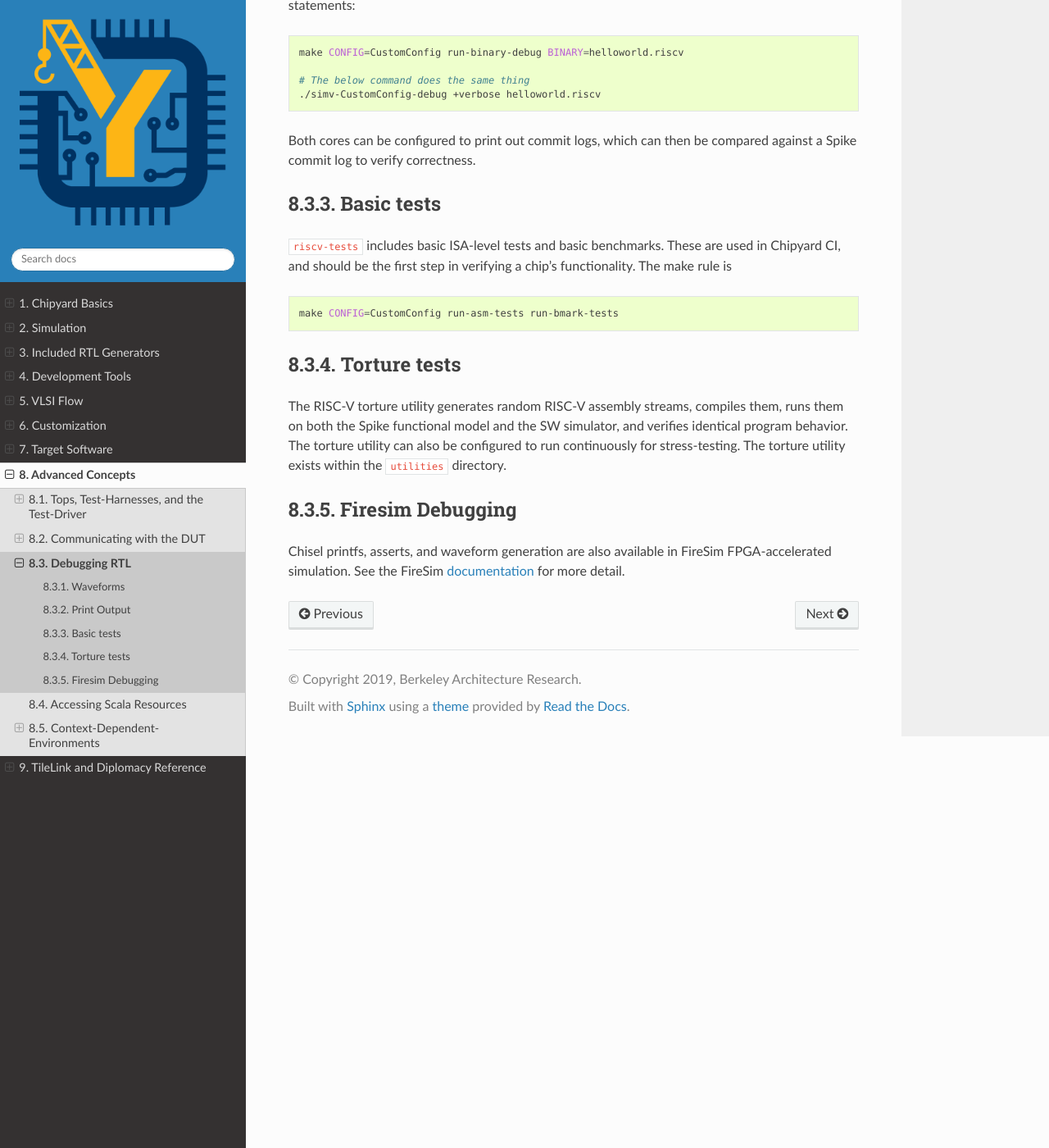
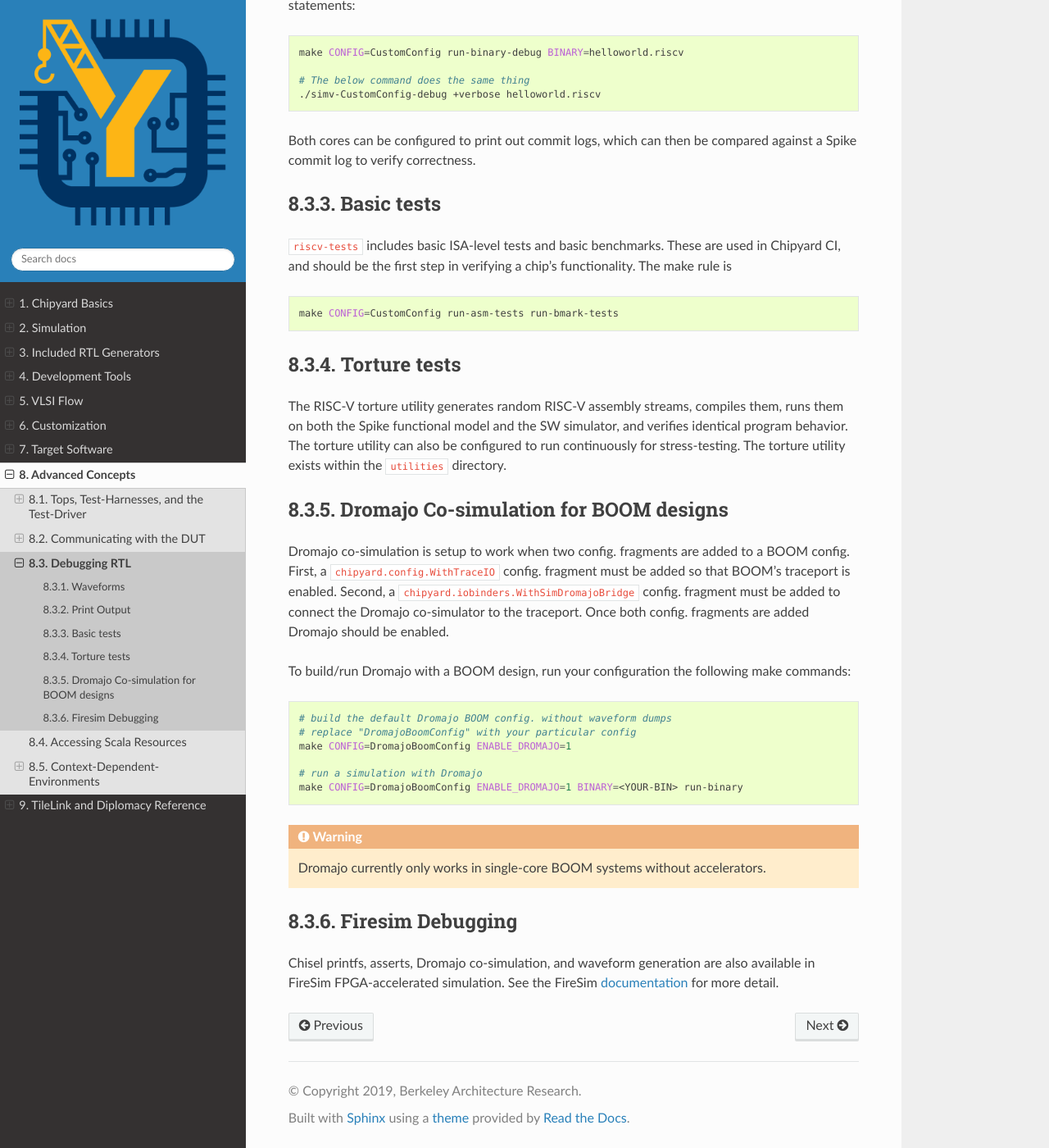
Before and after one commit to ucb-bar/chipyard, a Sphinx documentation site: the page built from docs/Advanced-Concepts/Debugging-RTL.rst, in a window 1280 px wide and 1400 px high, scrolled down 1210 px. Shown: the whole window at 82% size. Built offline with Sphinx 7.4.7 and the Read the Docs theme 2.0.0, drawn with Linux system fonts in a browser that asks for light colours.

Commit message:
[docs] add documentation for Dromajo in FireSim + Chipyard

```diff
--- a/docs/Advanced-Concepts/Debugging-RTL.rst
+++ b/docs/Advanced-Concepts/Debugging-RTL.rst
@@ -29,7 +29,6 @@ test on ``helloworld.riscv``, use
 .. code-block:: shell
 
    make CONFIG=CustomConfig run-binary-debug BINARY=helloworld.riscv
-
 VCS and Verilator also support many additional flags. For example, specifying
 the ``+vpdfilesize`` flag in VCS will treat the output file as a circular
 buffer, saving disk space for long-running simulations. Refer to the VCS
@@ -86,8 +85,28 @@ identical program behavior. The torture utility can also be configured to run
 continuously for stress-testing. The torture utility exists within the ``utilities``
 directory.
 
+Dromajo Co-simulation for BOOM designs
+--------------------------------------
+Dromajo co-simulation is setup to work when two config. fragments are added to a BOOM config.
+First, a ``chipyard.config.WithTraceIO`` config. fragment must be added so that BOOM's traceport is enabled.
+Second, a ``chipyard.iobinders.WithSimDromajoBridge`` config. fragment must be added to connect the Dromajo co-simulator to the traceport.
+Once both config. fragments are added Dromajo should be enabled.
+
+To build/run Dromajo with a BOOM design, run your configuration the following make commands:
+
+.. code-block:: shell
+
+    # build the default Dromajo BOOM config. without waveform dumps
+    # replace "DromajoBoomConfig" with your particular config
+    make CONFIG=DromajoBoomConfig ENABLE_DROMAJO=1
+
+    # run a simulation with Dromajo
+    make CONFIG=DromajoBoomConfig ENABLE_DROMAJO=1 BINARY=<YOUR-BIN> run-binary
+
+.. warning:: Dromajo currently only works in single-core BOOM systems without accelerators.
+
 Firesim Debugging
 ---------------------------
-Chisel printfs, asserts, and waveform generation are also available in FireSim
+Chisel printfs, asserts, Dromajo co-simulation, and waveform generation are also available in FireSim
 FPGA-accelerated simulation. See the FireSim
 `documentation <https://docs.fires.im/en/latest/>`__ for more detail.
--- a/docs/Chipyard-Basics/Chipyard-Components.rst
+++ b/docs/Chipyard-Basics/Chipyard-Components.rst
@@ -79,6 +79,10 @@ Tools
 **Dsptools**
   A Chisel library for writing custom signal processing hardware, as well as integrating custom signal processing hardware into an SoC (especially a Rocket-based SoC).
 
+**Dromajo**
+  A RV64GC emulator primarily used for co-simulation and was originally developed by Esperanto Technology.
+  See :ref:`Dromajo` for more information.
+
 Toolchains
 -------------------------------------------
 
--- a/docs/Tools/index.rst
+++ b/docs/Tools/index.rst
@@ -14,3 +14,4 @@ The following pages will introduce them, and how we can use them in order to gen
    Chisel-Testers
    Dsptools
    Barstools
+   Dromajo
```
Also changed, not shown: docs/Tools/Dromajo.rst (added, +10 -0 lines).
